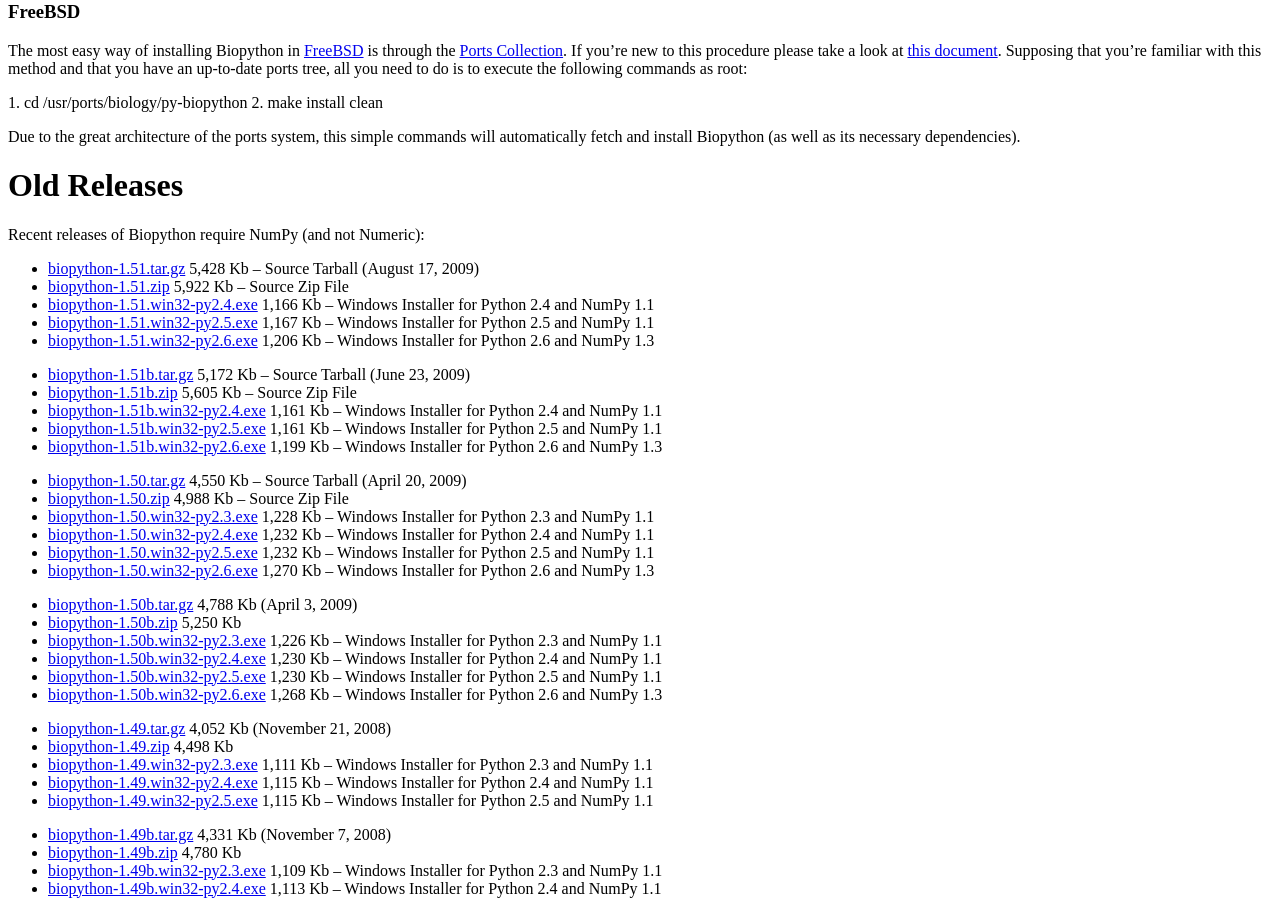
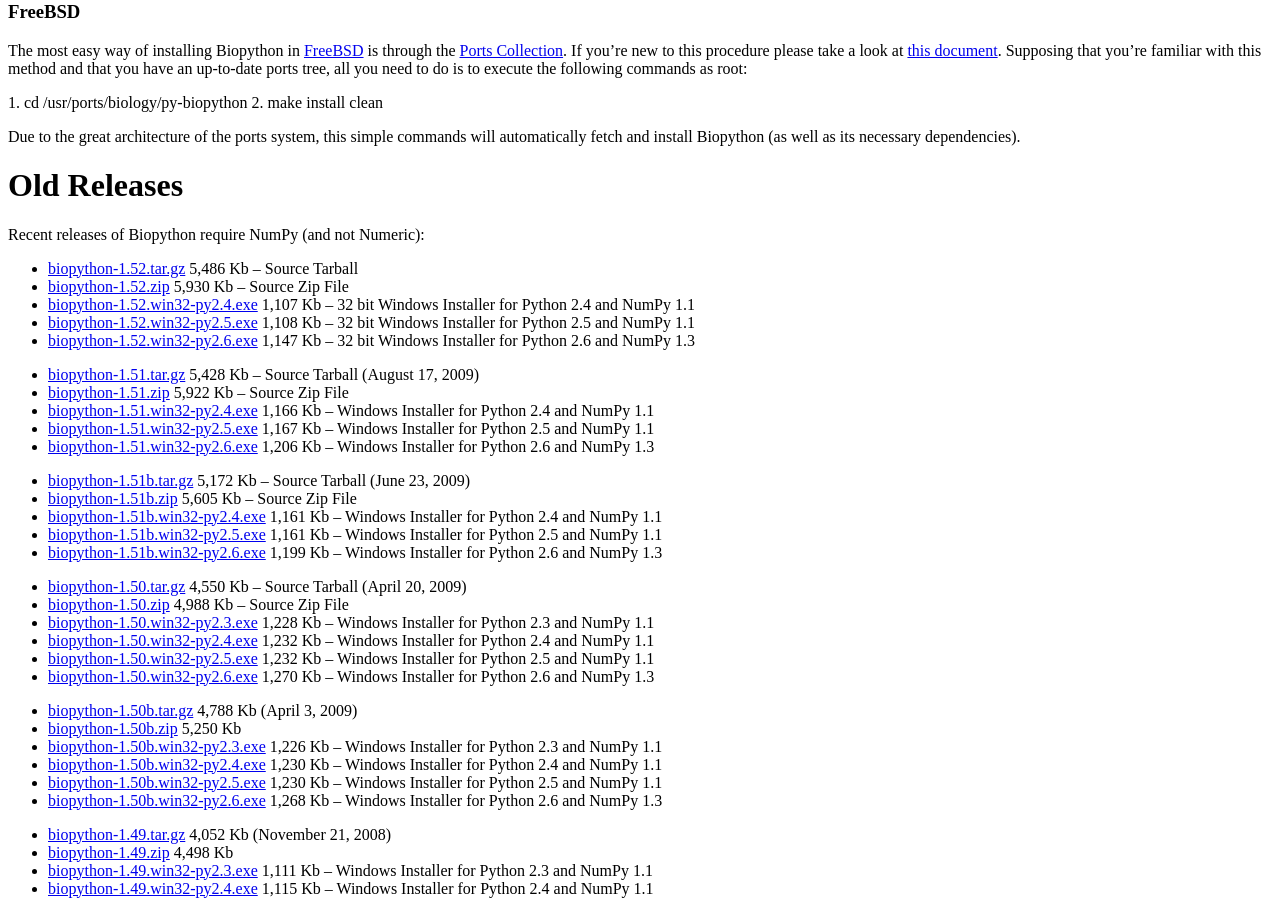
Before and after one commit to biopython/biopython.github.io, a Jekyll site: the page built from wiki/Download.md, in a window 1280 px wide and 900 px high, scrolled down 2269 px. Built offline with Jekyll 4.4.1, drawn with Linux system fonts in a browser that asks for light colours.

Commit message:
Copy 1.52 download to the old releases section

```diff
--- a/wiki/Download.md
+++ b/wiki/Download.md
@@ -206,6 +206,19 @@ Old Releases
 ============
 
 Recent releases of Biopython require NumPy (and not Numeric):
+
+-   [biopython-1.52.tar.gz](http://biopython.org/DIST/biopython-1.52.tar.gz)
+    5,486 Kb -- Source Tarball
+-   [biopython-1.52.zip](http://biopython.org/DIST/biopython-1.52.zip)
+    5,930 Kb -- Source Zip File
+-   [biopython-1.52.win32-py2.4.exe](http://biopython.org/DIST/biopython-1.52.win32-py2.4.exe)
+    1,107 Kb -- 32 bit Windows Installer for Python 2.4 and NumPy 1.1
+-   [biopython-1.52.win32-py2.5.exe](http://biopython.org/DIST/biopython-1.52.win32-py2.5.exe)
+    1,108 Kb -- 32 bit Windows Installer for Python 2.5 and NumPy 1.1
+-   [biopython-1.52.win32-py2.6.exe](http://biopython.org/DIST/biopython-1.52.win32-py2.6.exe)
+    1,147 Kb -- 32 bit Windows Installer for Python 2.6 and NumPy 1.3
+
+<!-- -->
 
 -   [biopython-1.51.tar.gz](http://biopython.org/DIST/biopython-1.51.tar.gz)
     5,428 Kb -- Source Tarball (August 17, 2009)
```
Also changed, not shown: 1 other file.
